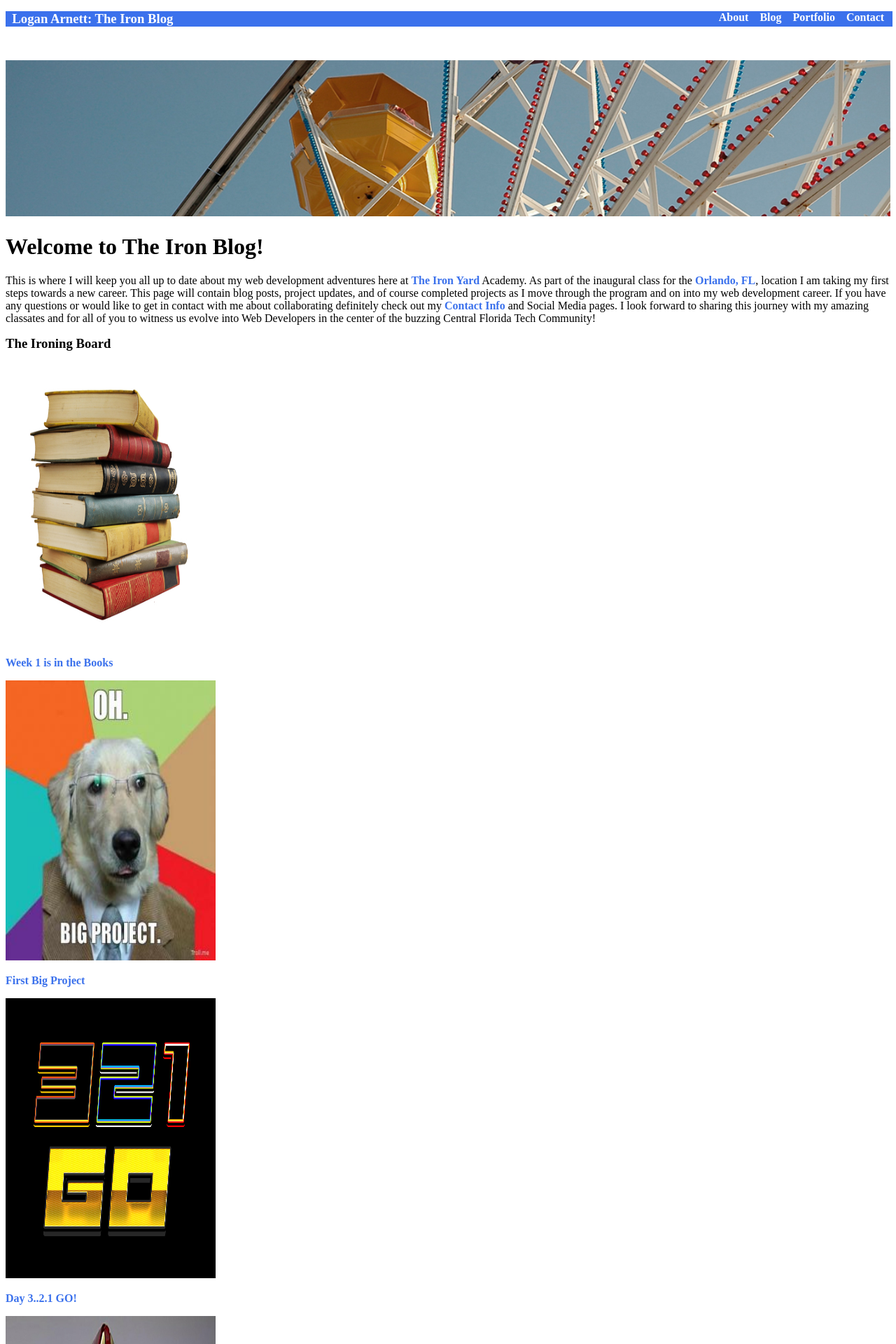
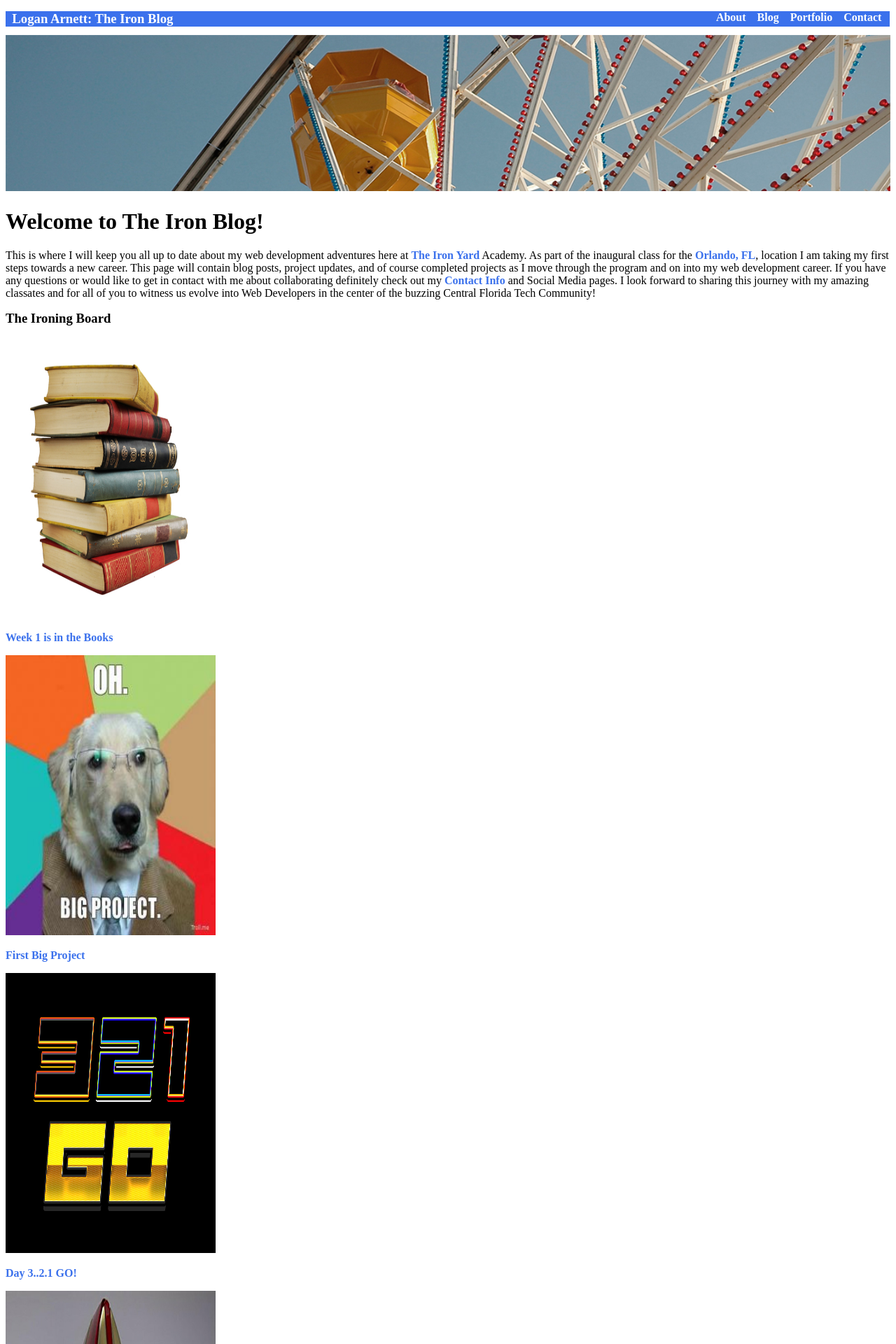
Before and after one commit to LoganArnett/MEANfolio, a Jekyll site: the page built from index.md, in a window 1280 px wide. Shown: the top 1920 px of the page at 70% size. Built offline with Jekyll 4.4.1, drawn with Linux system fonts in a browser that asks for light colours.

Commit message:
resized navbar

```diff
--- a/index.md
+++ b/index.md
@@ -1,10 +1,7 @@
 ---
 layout: default
 ---
-
-
-<p><br />
-<br />
+<p>
 <br /></p>
 <div id="banner"><img src="images/ferris1.jpg" alt="" width="100%"></div>
 
--- a/style.css
+++ b/style.css
@@ -78,7 +78,7 @@
 }
 
 #head {
-    width: 99%;
+    width: 98.7%;
     position: absolute;
     background: #3B71EC;
     margin-left: auto;
```
